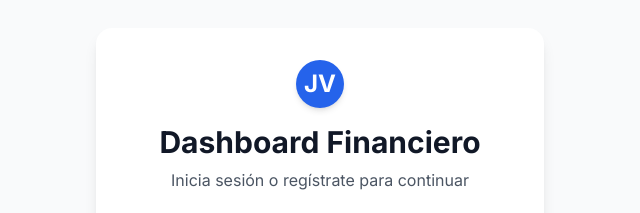
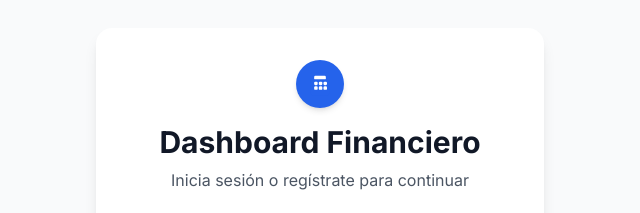
Before and after one commit to jovillarroelb/innpacta-gastapp, a website: page index.html in a window 1280 px wide. Shown: the part 123-336 px from the top of the page, 320-960 px from the left. Drawn offline with nearby package versions, Linux system fonts and the light colour scheme.

Commit message:
Login: avatar reemplazado por ícono de calculadora financiera SVG, moderno y azul.

```diff
--- a/index.html
+++ b/index.html
@@ -14,7 +14,19 @@
         <div class="w-full max-w-md p-8 space-y-6 bg-white rounded-2xl shadow-lg">
             <div class="text-center">
                 <div class="flex justify-center mb-4">
-                    <div class="w-12 h-12 bg-blue-600 rounded-full flex items-center justify-center text-white font-bold text-2xl shadow-md">JV</div>
+                    <div class="w-12 h-12 bg-blue-600 rounded-full flex items-center justify-center text-white shadow-md">
+                        <!-- Ícono SVG de calculadora financiera -->
+                        <svg xmlns="http://www.w3.org/2000/svg" width="28" height="28" fill="none" viewBox="0 0 24 24">
+                          <rect x="4" y="2" width="16" height="20" rx="3" fill="#2563eb"/>
+                          <rect x="7" y="5" width="10" height="3" rx="1" fill="#fff"/>
+                          <rect x="7" y="10" width="3" height="3" rx="1" fill="#fff"/>
+                          <rect x="11" y="10" width="3" height="3" rx="1" fill="#fff"/>
+                          <rect x="15" y="10" width="3" height="3" rx="1" fill="#fff"/>
+                          <rect x="7" y="14" width="3" height="3" rx="1" fill="#fff"/>
+                          <rect x="11" y="14" width="3" height="3" rx="1" fill="#fff"/>
+                          <rect x="15" y="14" width="3" height="3" rx="1" fill="#fff"/>
+                        </svg>
+                    </div>
                 </div>
                 <h1 class="text-3xl font-bold text-gray-900">Dashboard Financiero</h1>
                 <p class="mt-2 text-gray-600">Inicia sesión o regístrate para continuar</p>
```
